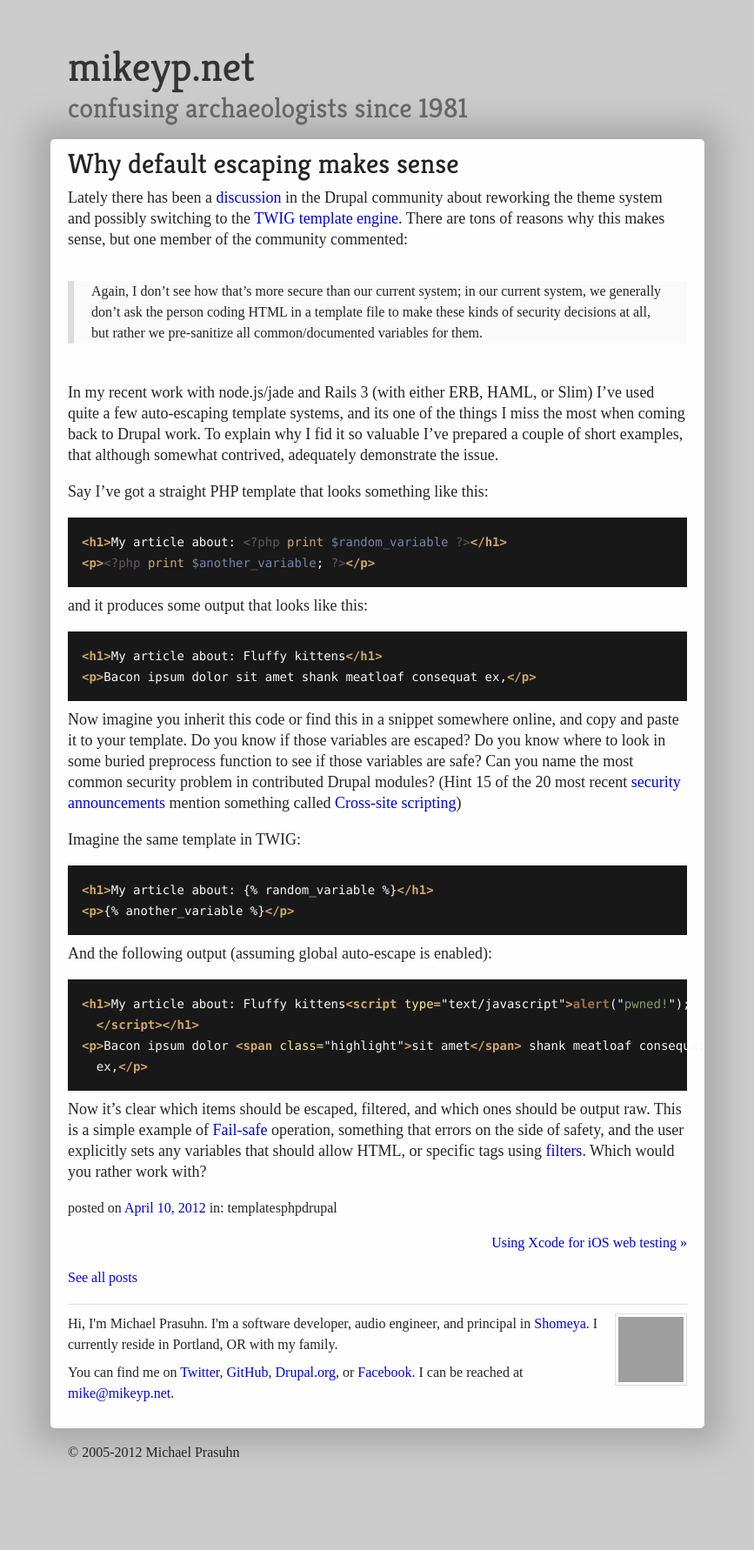
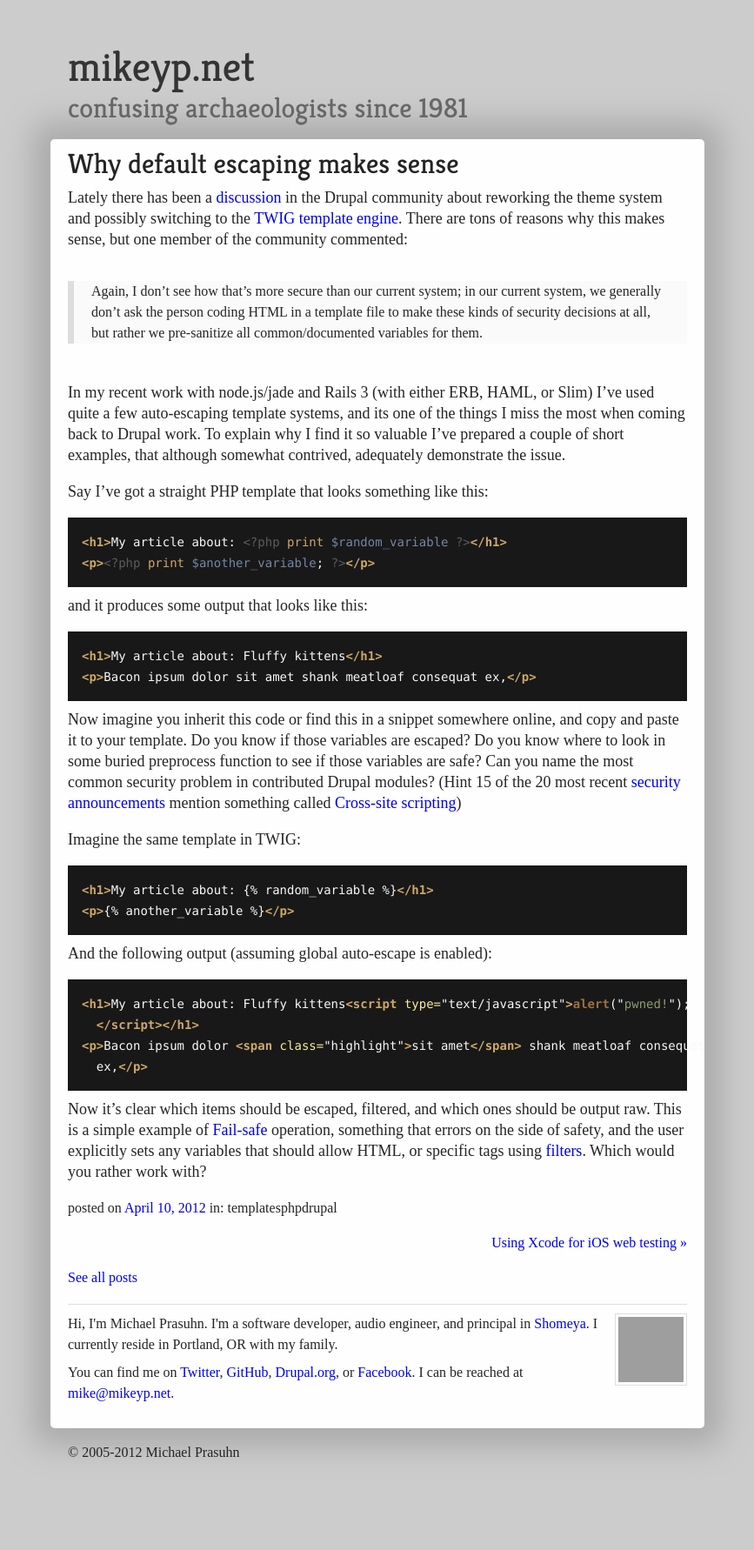
Before and after one commit to mikeyp/mikeyp.net, a Jekyll site: the page built from _posts/2012-04-10-why-default-escaping-makes-sense.md, in a window 1280 px wide. Shown: the whole page at 87% size, without its empty margins (206-1073 px from the left). Built offline with Jekyll 4.4.1, drawn with Linux system fonts in a browser that asks for light colours; some web fonts are replaced; Markdown is read by kramdown in place of the engine named in the settings; grey boxes are pictures that could not be loaded.

```diff
--- a/_layouts/default.html
+++ b/_layouts/default.html
@@ -6,6 +6,7 @@
   <meta name="description" content="{{ site.description }}">
   <meta name="author" content="{{ site.author }}">
   <meta name="viewport" content="width=device-width,initial-scale=1">
+  <meta name="readability-verification" content="hW2pfmYuNXPEzG9aFuWKyPszSeK3UPh4UQvwgnLs"/>
   <link href='http://fonts.googleapis.com/css?family=Kreon:300,400' rel='stylesheet' type='text/css'>
   <link href='http://fonts.googleapis.com/css?family=Amethysta' rel='stylesheet' type='text/css'>
   <link href="/stylesheets/screen.css" media="screen, projection" rel="stylesheet" type="text/css">
--- a/_posts/2012-04-10-why-default-escaping-makes-sense.md
+++ b/_posts/2012-04-10-why-default-escaping-makes-sense.md
@@ -12,7 +12,7 @@ Lately there has been a [discussion](http://drupal.org/node/1499460) in the Drup
 
 >Again, I don't see how that's more secure than our current system; in our current system, we generally don't ask the person coding HTML in a template file to make these kinds of security decisions at all, but rather we pre-sanitize all common/documented variables for them.
 
-In my recent work with node.js/jade and Rails 3 (with either ERB, HAML, or Slim) I've used quite a few auto-escaping template systems, and its one of the things I miss the most when coming back to Drupal work. To explain why I fid it so valuable I've prepared a couple of short examples, that although somewhat contrived, adequately demonstrate the issue.
+In my recent work with node.js/jade and Rails 3 (with either ERB, HAML, or Slim) I've used quite a few auto-escaping template systems, and its one of the things I miss the most when coming back to Drupal work. To explain why I find it so valuable I've prepared a couple of short examples, that although somewhat contrived, adequately demonstrate the issue.
 
 Say I've got a straight PHP template that looks something like this:
 
```
